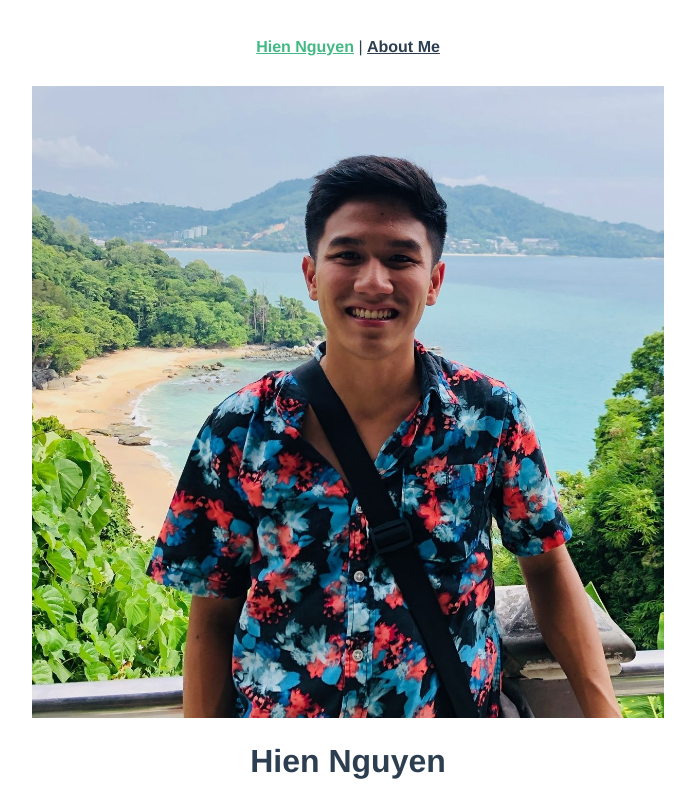
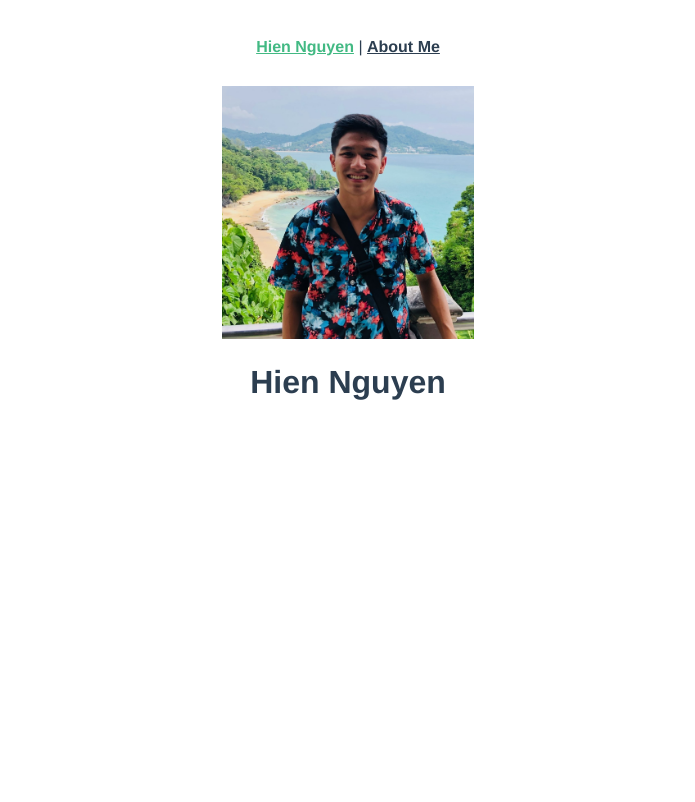
Before and after one commit to enhiguy/enhiguy.github.io, a Vue app: page /#/ in a window 1280 px wide. Shown: the whole page, without its empty margins (292-987 px from the left). Built offline with nearby package versions, Linux system fonts and the light colour scheme.

Commit message:
50% Image Size 1

```diff
--- a/src/views/Home.vue
+++ b/src/views/Home.vue
@@ -20,8 +20,8 @@ export default {
 <!-- Add "scoped" attribute to limit CSS to this component only -->
 <style scoped>
 img {
-  max-width: 50%;
-  max-height: 50%;
+  max-width: 20%;
+  height: auto;
 }
 h3 {
   margin: 40px 0 0;
```
